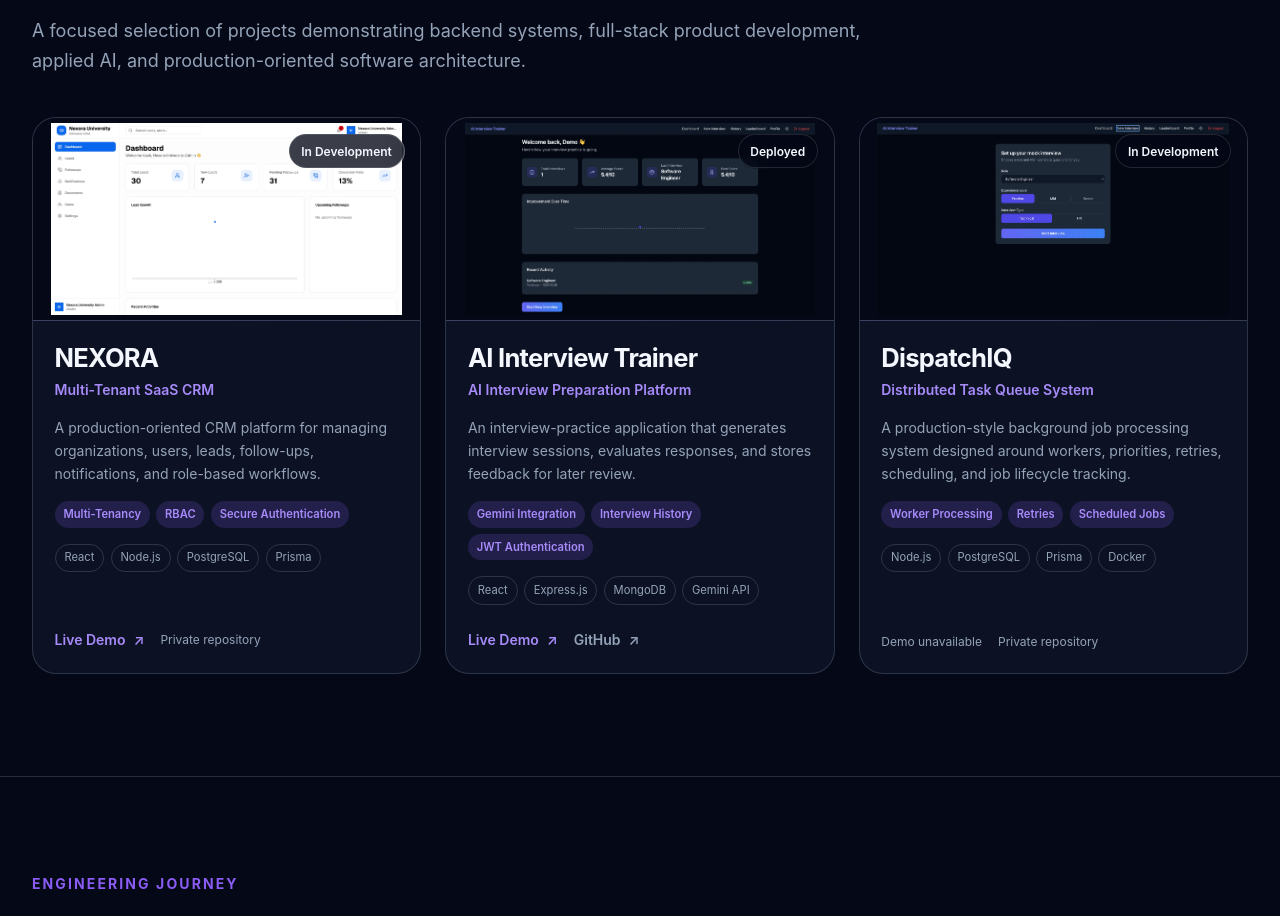
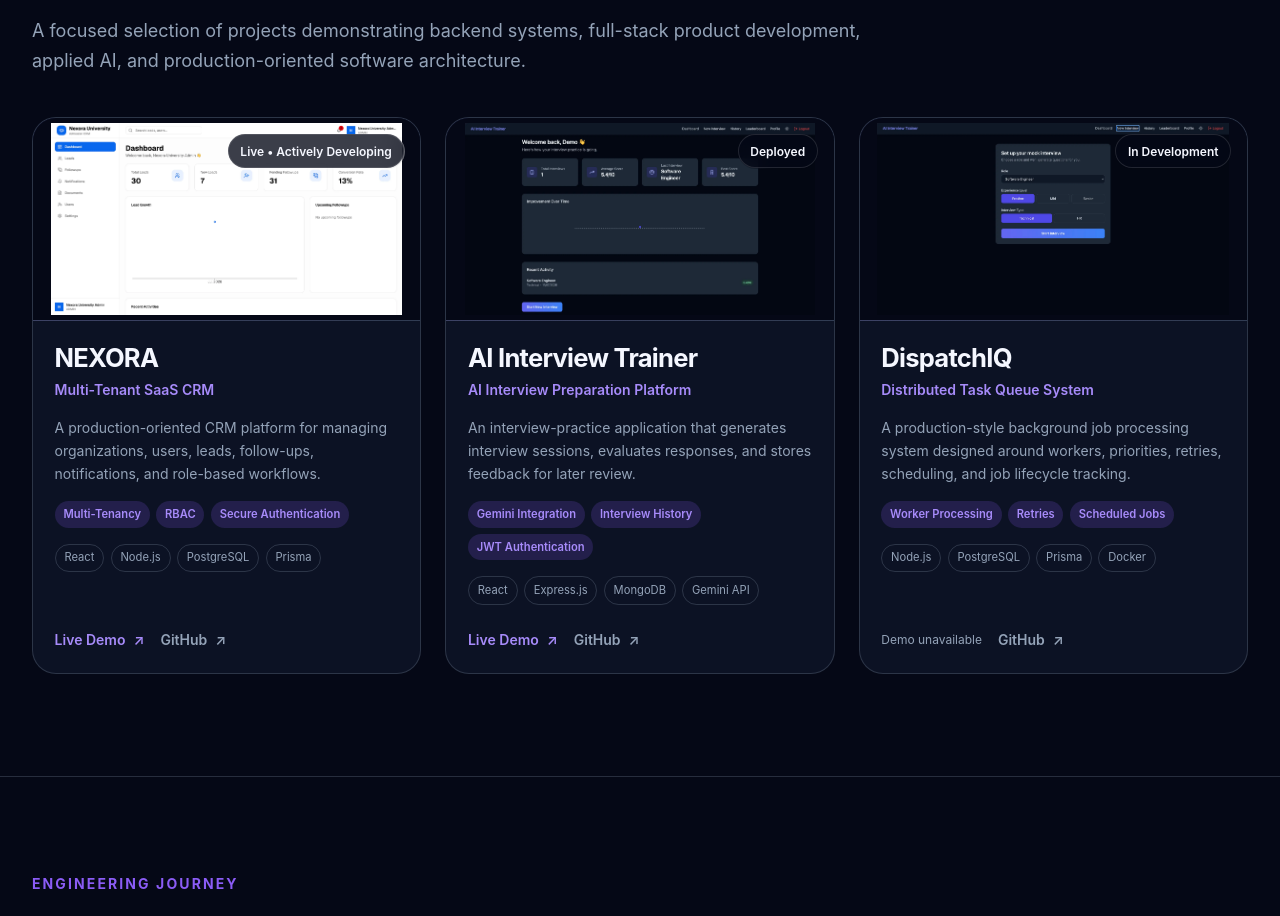
Before and after one commit to amitshahworks/amitdev, a React (Vite) app: page / in a window 1280 px wide. Shown: the part 2025-2941 px from the top of the page. Built offline with nearby package versions, Linux system fonts and the light colour scheme.

Commit message:
feat: add repo link

```diff
--- a/src/data/projects.js
+++ b/src/data/projects.js
@@ -13,7 +13,7 @@
       'A production-oriented CRM platform for managing organizations, users, leads, follow-ups, notifications, and role-based workflows.',
     image: '/projects/nexora.webp',
     imageAlt: 'NEXORA multi-tenant SaaS CRM dashboard',
-    status: 'In Development',
+    status: 'Live •  Actively Developing',
     highlights: ['Multi-Tenancy', 'RBAC', 'Secure Authentication'],
     technologies: [
       'React',
@@ -22,7 +22,7 @@
       'Prisma',
     ],
     liveUrl: 'https://nexora-admission-crm.vercel.app',
-    repositoryUrl: null,
+    repositoryUrl: 'https://github.com/amitshahworks/nexora',
   },
   {
     id: 'ai-interview-trainer',
@@ -61,6 +61,6 @@
       'Docker',
     ],
     liveUrl: null,
-    repositoryUrl: null,
+    repositoryUrl: 'https://github.com/amitshahworks/DispatchIQ',
   },
 ]
```
